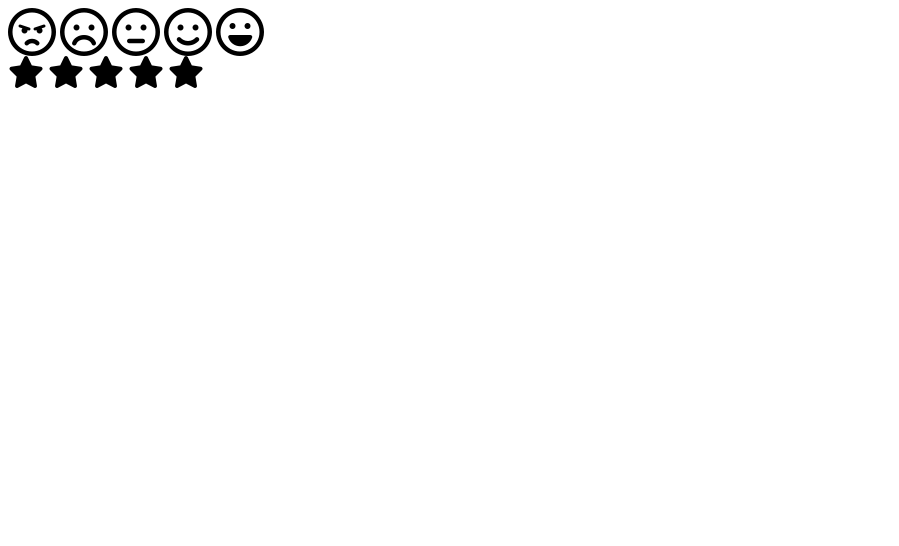
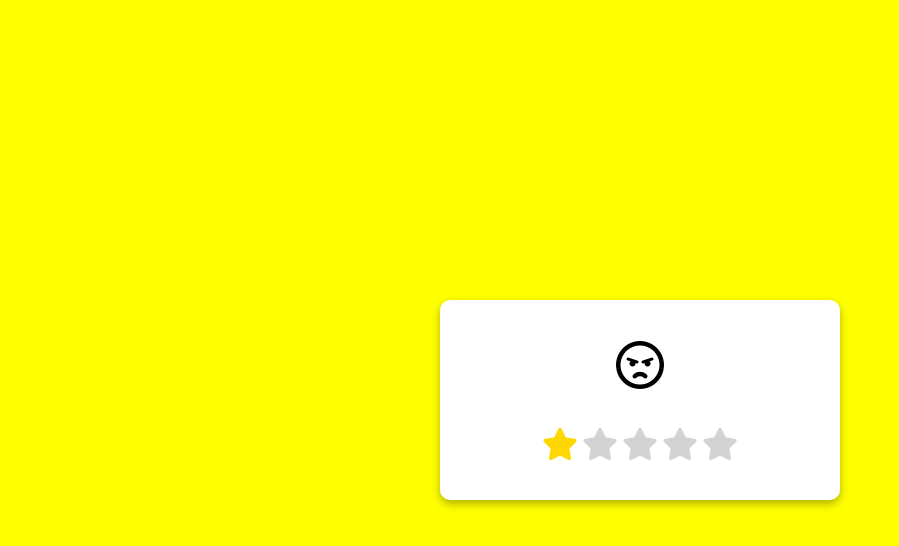
Before and after one commit to kunlecode332/Emoji-Rating, a plain HTML site: page index.html in a window 1280 px wide. Shown: the whole page, without its empty margins (0-899 px from the left). Drawn offline with Linux system fonts and the light colour scheme.

Commit message:
CSS applied on the project

```diff
--- a/index.html
+++ b/index.html
@@ -5,6 +5,7 @@
   <meta name="viewport" content="width=device-width, initial-scale=1.0">
   <title>Emoji Rating</title>
   <link rel="stylesheet" href="https://cdnjs.cloudflare.com/ajax/libs/font-awesome/6.4.2/css/all.min.css" integrity="sha512-z3gLpd7yknf1YoNbCzqRKc4qyor8gaKU1qmn+CShxbuBusANI9QpRohGBreCFkKxLhei6S9CQXFEbbKuqLg0DA==" crossorigin="anonymous" referrerpolicy="no-referrer" />
+  <link rel="stylesheet" href="style.css">
 </head>
 <body>
   <div class="feedback-container">
@@ -16,7 +17,7 @@
       <i class="fa-regular fa-laugh fa-3x"></i>
     </div>
     <div class="rating-container">
-      <i class="fa-solid fa-star fa-2x"></i>
+      <i class="fa-solid fa-star fa-2x active"></i>
       <i class="fa-solid fa-star fa-2x"></i>
       <i class="fa-solid fa-star fa-2x"></i>
       <i class="fa-solid fa-star fa-2x"></i>
--- /dev/null
+++ b/style.css
@@ -0,0 +1,51 @@
+body{
+  margin: 0;
+  display: flex;
+  justify-content: center;
+  height: 100vh;
+  align-items: center;
+  background-color: yellow;
+}
+
+.feedback-container{
+  background-color: white;
+  width: 400px;
+  height: 200px;
+  box-shadow: 0 4px 8px rgba(0, 0, 0, .3);
+  border-radius: 10px;
+  position: relative;
+}
+
+.emoji-container{
+  position: absolute;
+  left: 50%;
+  transform: translateX(-50%);
+  top: 20%;
+  width: 50px;
+  height: 50px;
+  border-radius: 50%;
+  /* background-color: yellow; we don't need it any more */
+  display: flex;
+  overflow: hidden;
+}
+
+.fa-regular{
+  margin: 1px;
+  transform: translateX(0);
+}
+
+.rating-container{
+  position: absolute;
+  left: 50%;
+  transform: translateX(-50%);
+  bottom: 20%;
+}
+
+.fa-star{
+  color: lightgray;
+  cursor: pointer;
+}
+
+.fa-star.active {
+  color: gold;
+}
```
